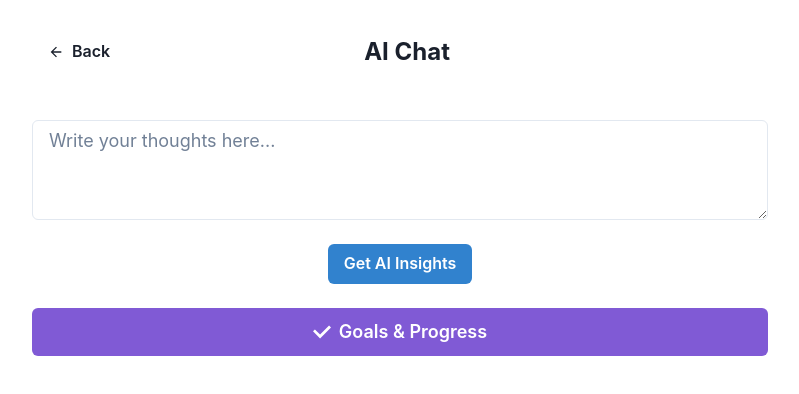
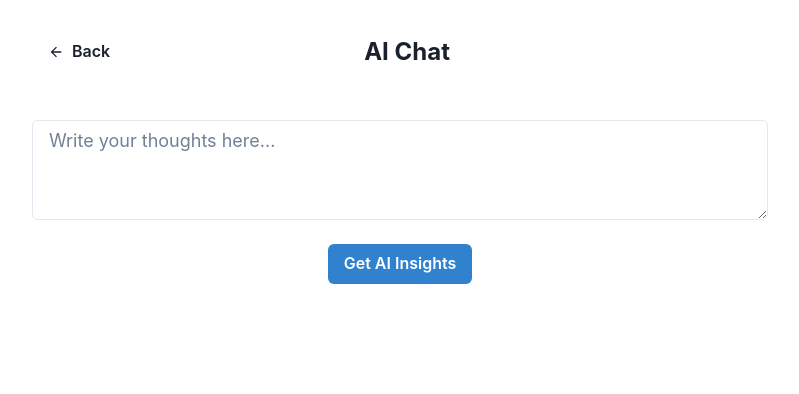
Before and after one commit to fraguseo/ai-journal, a React (Create React App) app: page / in a window 1280 px wide. Both pictures are taken after a click on the button "AI Chat". Shown: the top 394 px of the page, without its empty margins (240-1039 px from the left). Built offline with nearby package versions, Linux system fonts and the light colour scheme.

Commit message:
Remove Goals button from AI Chat page

```diff
--- a/src/components/Journal.jsx
+++ b/src/components/Journal.jsx
@@ -9,9 +9,9 @@ import {
   useToast,
   HStack,
 } from '@chakra-ui/react';
-import { ArrowBackIcon, CheckIcon } from '@chakra-ui/icons';
+import { ArrowBackIcon } from '@chakra-ui/icons';
 
-function Journal({ onBack, onNavigate }) {
+function Journal({ onBack }) {
   const [entry, setEntry] = useState('');
   const [messages, setMessages] = useState([]);
   const [isLoading, setIsLoading] = useState(false);
@@ -110,16 +110,6 @@ function Journal({ onBack, onNavigate }) {
         >
           Get AI Insights
         </Button>
-
-        <Button
-          leftIcon={<CheckIcon />}
-          onClick={() => onNavigate('goals')}
-          size="lg"
-          colorScheme="purple"
-          w="100%"
-        >
-          Goals & Progress
-        </Button>
       </VStack>
     </Container>
   );
```
